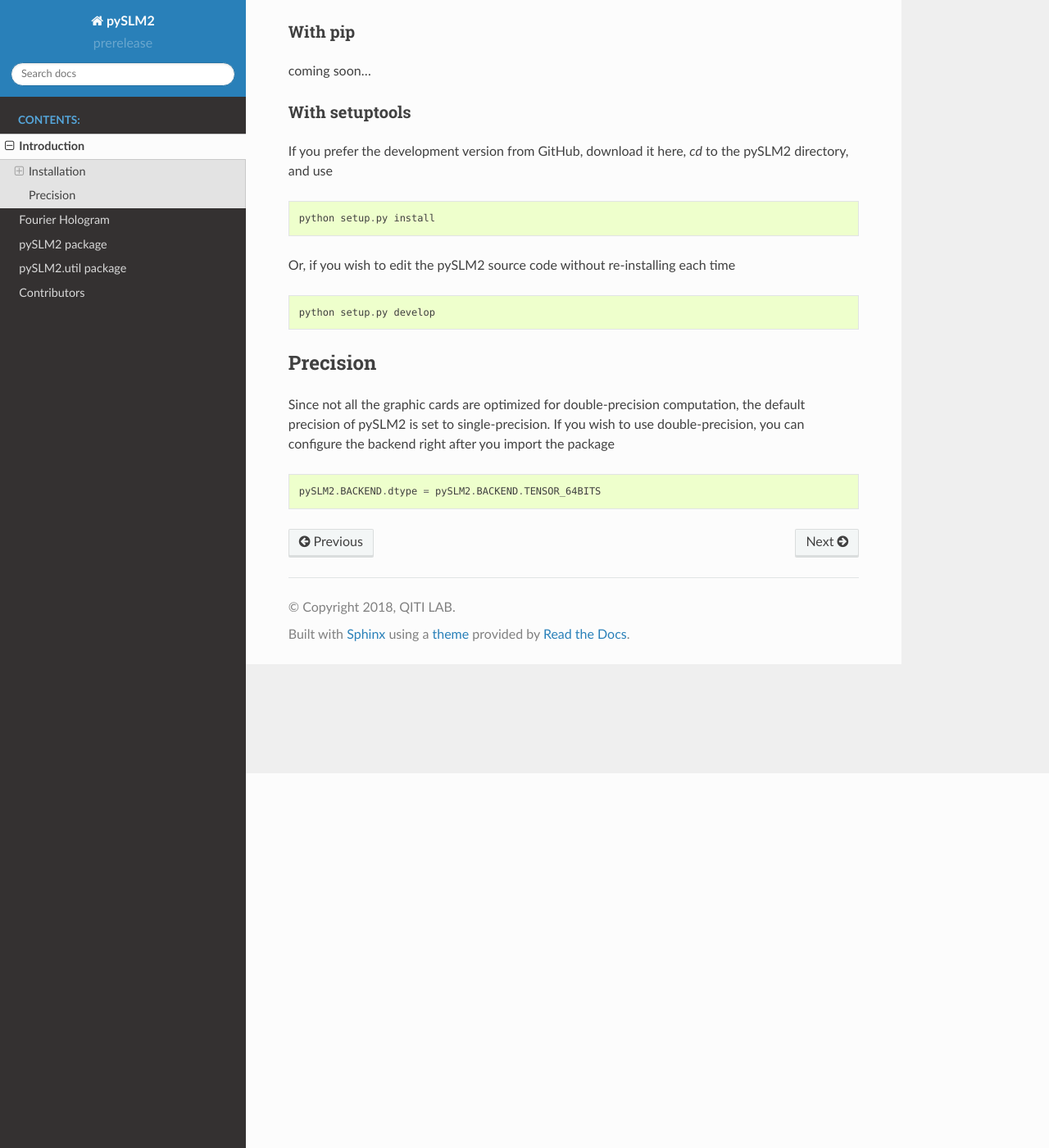
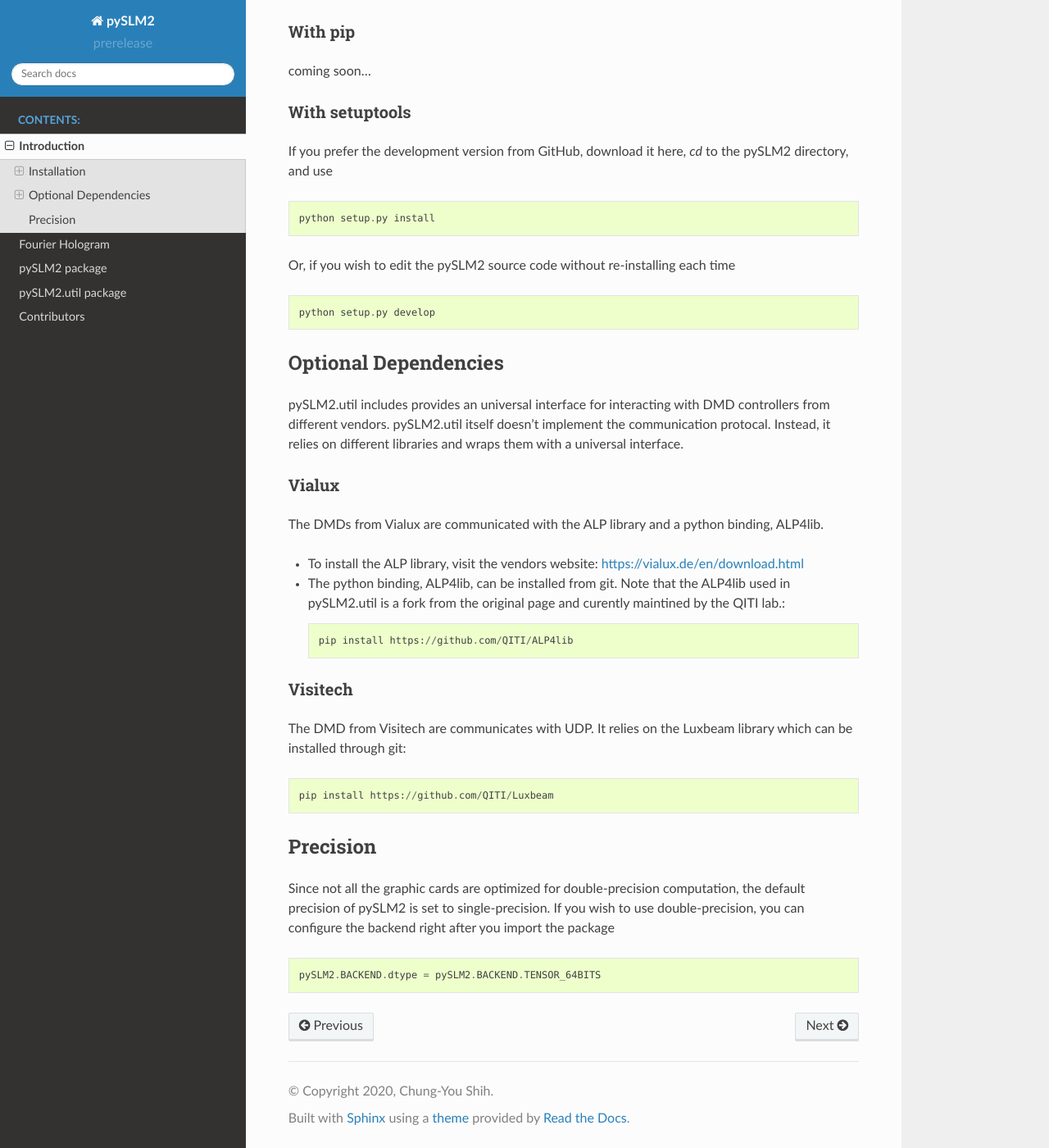
Before and after one commit to QITI/pySLM2, a Sphinx documentation site: the page built from doc/source/Intro.rst, in a window 1280 px wide and 1400 px high, scrolled down 457 px. Shown: the whole window at 82% size. Built offline with Sphinx 7.4.7 and the Read the Docs theme 2.0.0, drawn with Linux system fonts in a browser that asks for light colours.

Commit message:
update doc

```diff
--- a/doc/source/Intro.rst
+++ b/doc/source/Intro.rst
@@ -29,6 +29,25 @@
 
     python setup.py develop
 
+Optional Dependencies
+---------------------
+pySLM2.util includes provides an universal interface for interacting with DMD controllers from different vendors.
+pySLM2.util itself doesn't implement the communication protocal. Instead, it relies on different libraries and wraps them with a universal interface.
+
+Vialux
+~~~~~~
+The DMDs from Vialux are communicated with the ALP library and a python binding, ALP4lib.
+
+* To install the ALP library, visit the vendors website: https://vialux.de/en/download.html
+* The python binding, ALP4lib, can be installed from git. Note that the ALP4lib used in pySLM2.util is a fork from the original page and curently maintined by the QITI lab.::
+
+    pip install https://github.com/QITI/ALP4lib
+
+Visitech
+~~~~~~~~
+The DMD from Visitech are communicates with UDP. It relies on the Luxbeam library which can be installed through git::
+
+    pip install https://github.com/QITI/Luxbeam
 
 Precision
 ---------
--- a/doc/source/conf.py
+++ b/doc/source/conf.py
@@ -61,7 +61,7 @@
 
 # General information about the project.
 project = 'pySLM2'
-copyright = '2018, QITI LAB'
+copyright = '2020, Chung-You Shih'
 author = 'Chung-You (Gilbert) Shih @ QITI Lab'
 
 # The version info for the project you're documenting, acts as replacement for
```
